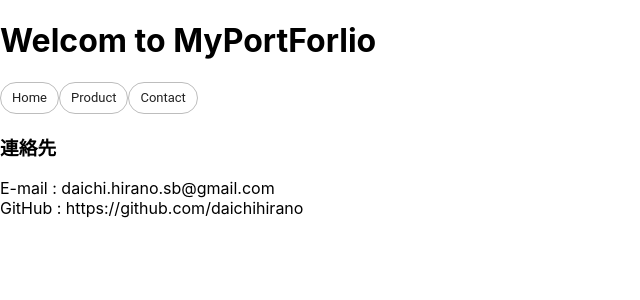
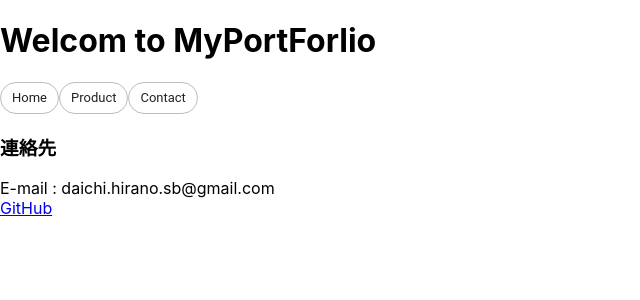
Before and after one commit to daichihirano/portfolio, a React (Create React App) app: page /contact in a window 1280 px wide. Shown: the top 300 px of the page, without its empty margins (0-640 px from the left). Built offline with nearby package versions, Linux system fonts and the light colour scheme.

Commit message:
連絡先のgithubをリンク化

```diff
--- a/src/constance/constance.js
+++ b/src/constance/constance.js
@@ -5,7 +5,7 @@ const profile = {
 
 const career =
 {
-    "compony":"SoftBank",
+    "compony":"ソフトバンク株式会社",
     "job":"運用エンジニア / 開発エンジニア"
 };
 
--- a/src/page/Contact.js
+++ b/src/page/Contact.js
@@ -6,7 +6,11 @@ const Contact = (props)=>{
             <h3>
                 連絡先
             </h3>
+            {console.log(props.contact)}
             {props.contact.map((contact ,key)=> (
+                contact.type === 'GitHub'?
+                <a href ={contact.content} >{contact.type}</a>
+                :
                 <div id={key}>{contact.type} : {contact.content}</div>
             ))}
         </div>
```
